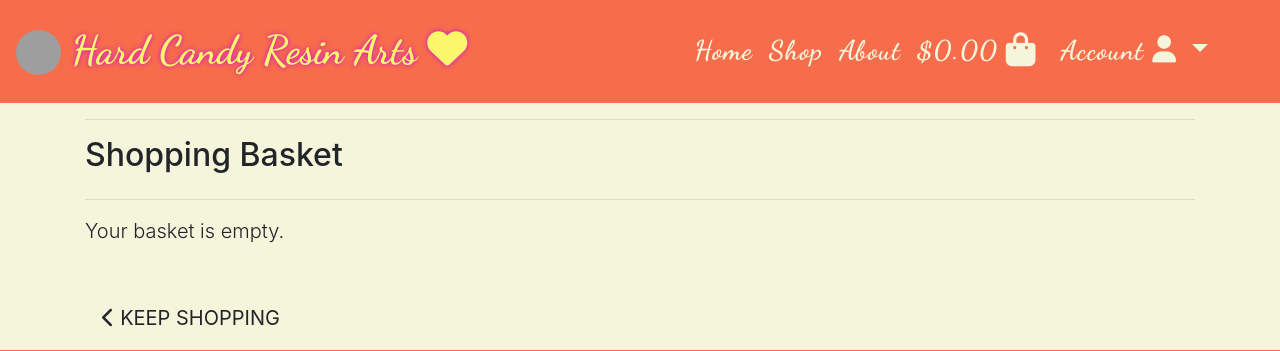
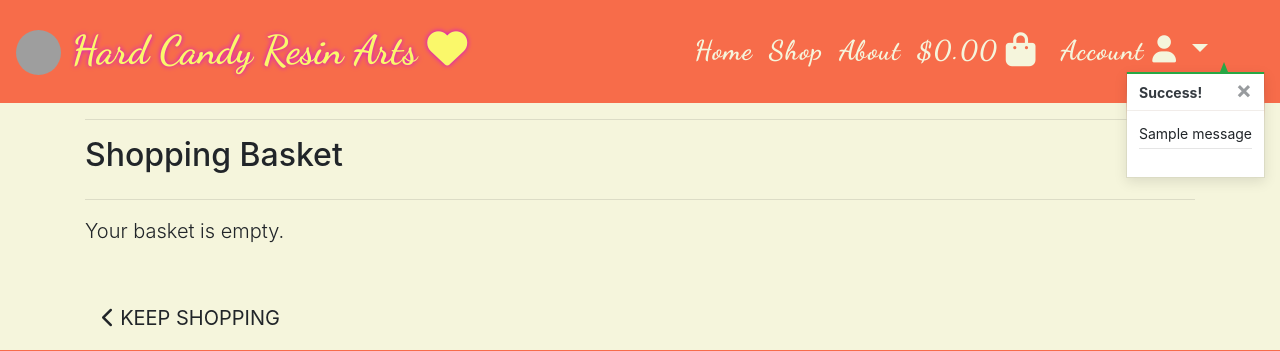
Before and after one commit to Aramantos/HardCandyResinArts, a Django app: page /basket/ in a window 1280 px wide. Shown: the top 351 px of the page. Run offline with Django 4.2, Linux system fonts and the light colour scheme; tables that the repository leaves empty hold one stand-in row (values such as "Sample post"); one stand-in notice (Sample message) is shown; some libraries are stand-ins or nearby versions; grey boxes are pictures that could not be loaded.

Commit message:
add toasts, checkout views and messages functionality

```diff
--- a/basket/views.py
+++ b/basket/views.py
@@ -1,4 +1,7 @@
-from django.shortcuts import render, redirect, reverse, HttpResponse
+from django.shortcuts import render, redirect, reverse, HttpResponse, get_object_or_404
+from django.contrib import messages
+
+from shop.models import Product
 
 # Create your views here.
 
@@ -10,6 +13,7 @@
 def add_to_basket(request, item_id):
     """ Add a quantity of the specified product to the shopping basket """
 
+    product = get_object_or_404(Product, pk=item_id)
     quantity = int(request.POST.get('quantity'))
     redirect_url = request.POST.get('redirect_url')
     size = None
@@ -21,15 +25,20 @@
         if item_id in list(basket.keys()):
             if size in basket[item_id]['items_by_size'].keys():
                 basket[item_id]['items_by_size'][size] += quantity
+                messages.success(request, f'Updated size {size.upper()} {product.name} quantity to {basket[item_id]["items_by_size"][size]}')
             else:
                 basket[item_id]['items_by_size'][size] = quantity
+                messages.success(request, f'Added size {size.upper()} {product.name} to your basket')
         else:
             basket[item_id] = {'items_by_size': {size: quantity}}
+            messages.success(request, f'Added size {size.upper()} {product.name} to your basket')
     else:
         if item_id in list(basket.keys()):
             basket[item_id] += quantity
+            messages.success(request, f'Updated {product.name} quantity to {basket[item_id]}')
         else:
             basket[item_id] = quantity
+            messages.success(request, f'Added {product.name} to your basket')
 
     request.session['basket'] = basket
     return redirect(redirect_url)
@@ -37,6 +46,7 @@
 def adjust_basket(request, item_id):
     """ Adjust the quantity of the specified product to the shopping basket """
 
+    product = get_object_or_404(Product, pk=item_id)
     quantity = int(request.POST.get('quantity'))
     size = None
     if 'product_size' in request.POST:
@@ -46,15 +56,19 @@
     if size:
         if quantity > 0:
             basket[item_id]['items_by_size'][size] = quantity
+            messages.success(request, f'Updated size {size.upper()} {product.name} quantity to {basket[item_id]["items_by_size"][size]}')
         else:
             del basket[item_id]['items_by_size'][size]
             if not basket[item_id]['items_by_size'][size]:
                 basket.pop(item_id)
+                messages.success(request, f'Removed size {size.upper()} {product.name} from your basket')
     else:
         if quantity > 0:
             basket[item_id] = quantity
+            messages.success(request, f'Updated {product.name} quantity to {basket[item_id]}')
         else:
             basket.pop(item_id)
+            messages.success(request, f'Removed {product.name} from your basket')
 
     request.session['basket'] = basket
     return redirect(reverse('view_basket'))
@@ -63,6 +77,7 @@
     """ Remove the specified product from the shopping basket """
 
     try:
+        product = get_object_or_404(Product, pk=item_id)
         size = None
         if 'product_size' in request.POST:
             size = request.POST['product_size']
@@ -72,11 +87,14 @@
             del basket[item_id]['items_by_size'][size]
             if not basket[item_id]['items_by_size'][size]:
                 basket.pop(item_id)
+                messages.success(request, f'Removed size {size.upper()} {product.name} from your basket')
         else:
             basket.pop(item_id)
+            messages.success(request, f'Removed {product.name} from your basket')
 
         request.session['basket'] = basket
         return HttpResponse(status=200)
 
     except Exception as e:
+        messages.error(request, f'Error removing item: {e}')
         return HttpResponse(status=500)
--- a/hardcandyresinarts/settings.py
+++ b/hardcandyresinarts/settings.py
@@ -95,6 +95,8 @@
     },
 ]
 
+MESSAGE_STORAGE = 'django.contrib.messages.storage.session.SessionStorage'
+
 AUTHENTICATION_BACKENDS = (
     # Needed to login by username in Django admin, regardless of `allauth`
     'django.contrib.auth.backends.ModelBackend',
--- a/static/css/base.css
+++ b/static/css/base.css
@@ -91,6 +91,74 @@
 .update-link,
 .remove-link {
     cursor: pointer;
+}
+
+/*---------Toasts*/
+
+.message-container {
+    position: fixed;
+    top: 72px;
+    right: 15px;
+    z-index: 99999;
+}
+
+.custom-toast {
+    overflow: visible;
+}
+
+.toast-capper {
+    height: 2px;
+}
+
+/* from CSS-tricks.com: https://css-tricks.com/snippets/css/css-triangle/ */
+.arrow-up {
+    width: 0;
+    height: 0;
+    border-left: 4px solid transparent;
+    border-right: 4px solid transparent;
+    border-bottom: 10px solid black;
+    position: absolute;
+    top: -10px;
+    right: 36px;
+}
+
+/* Convenience classes - colors copied from Bootstrap */
+.arrow-primary {
+    border-bottom-color: #007bff !important;
+}
+
+.arrow-secondary {
+    border-bottom-color: #6c757d !important;
+}
+
+.arrow-success {
+    border-bottom-color: #28a745 !important;
+}
+
+.arrow-danger {
+    border-bottom-color: #dc3545 !important;
+}
+
+.arrow-warning {
+    border-bottom-color: #ffc107 !important;
+}
+
+.arrow-info {
+    border-bottom-color: #17a2b8 !important;
+}
+
+.arrow-light {
+    border-bottom-color: #f8f9fa !important;
+}
+
+.arrow-dark {
+    border-bottom-color: #343a40 !important;
+}
+
+.basket-notification-wrapper {
+    height: 250px;
+    overflow-x: hidden;
+    overflow-y: auto;
 }
 
 /*---------Footer*/
--- a/templates/base.html
+++ b/templates/base.html
@@ -113,7 +113,21 @@
     </header>
 
     {% if messages %}
-        <div class="message-container"></div>
+        <div class="message-container">
+          {% for message in messages %}
+          {% with message.level as level %}
+              {% if level == 40 %}
+                  {% include 'includes/toasts/toast_error.html' %}
+              {% elif level == 30 %}
+                  {% include 'includes/toasts/toast_warning.html' %}
+              {% elif level == 25 %}
+                  {% include 'includes/toasts/toast_success.html' %}
+              {% else %}
+                  {% include 'includes/toasts/toast_info.html' %}
+              {% endif %}
+          {% endwith %}
+      {% endfor %}
+        </div>
     {% endif %}
 
     {% block page_header %}
@@ -123,6 +137,9 @@
     {% endblock %}
 
     {% block postloadjs %}
+      <script>
+        $('.toast').toast('show');
+      </script>
     {% endblock %}
 
     <footer>
--- /dev/null
+++ b/templates/includes/toasts/toast_success.html
@@ -0,0 +1,54 @@
+<div class="toast custom-toast rounded-0 border-top-0" data-autohide="false">
+    <div class="arrow-up arrow-success"></div>
+    <div class="w-100 toast-capper bg-success"></div>
+    <div class="toast-header bg-white text-dark">
+        <strong class="mr-auto">Success!</strong>
+        <button type="button" class="ml-2 mb-1 close text-dark" data-dismiss="toast" aria-label="Close">
+            <span aria-hidden="true">&times;</span>
+        </button>
+    </div>
+    <div class="toast-body bg-white">
+        <div class="row">
+            <div class="col">
+                {{ message }}
+                <hr class="mt-1 mb-3">
+            </div>
+        </div>
+        {% if grand_total %}
+            <p class="logo-font bg-white text-black py-1">Your Basket ({{ product_count }})</p>
+            <div class="basket-notification-wrapper">
+                {% for item in basket_items %}
+                    <div class="row">
+                        <div class="col-3 my-1">
+                            <img class="w-100" src="{{ item.product.image.url }}">
+                        </div>
+                        <div class="col-9">
+                            <p class="my-0"><strong>{{ item.product.name }}</strong></p>
+                            <p class="my-0 small">Size: {% if item.product.has_sizes %}{{ item.size|upper }}{% else %}N/A{% endif %}</p>
+                            <p class="my-0 small text-muted">Qty: {{ item.quantity }}</p>
+                        </div>
+                    </div>
+                {% endfor %}
+            </div>
+            <div class="row">
+                <div class="col">
+                    <strong><p class="mt-3 mb-1 text-black">
+                        Total{% if free_delivery_delta > 0 %} (Exc. delivery){% endif %}:
+                        <span class="float-right">${{ total|floatformat:2 }}</span>
+                    </p></strong>
+                    {% if free_delivery_delta > 0 %}
+                        <p class="mb-0 p-2 bg-warning shadow-sm text-black text-center">
+                            Spend <strong>${{ free_delivery_delta }}</strong> more to get free next day delivery!
+                        </p>
+                    {% endif %}
+                    <a href="{% url 'view_basket' %}" class="btn btn-black btn-block rounded-0">
+                        <span class="text-uppercase">Go To Secure Checkout</span>
+                        <span class="icon">
+                            <i class="fas fa-lock"></i>
+                        </span>
+                    </a>
+                </div>
+            </div>
+        {% endif %}
+    </div>
+</div>
```
Also changed, not shown: templates/includes/toasts/toast_error.html (added, +13 -0 lines), templates/includes/toasts/toast_info.html (added, +13 -0 lines), templates/includes/toasts/toast_warning.html (added, +13 -0 lines).
